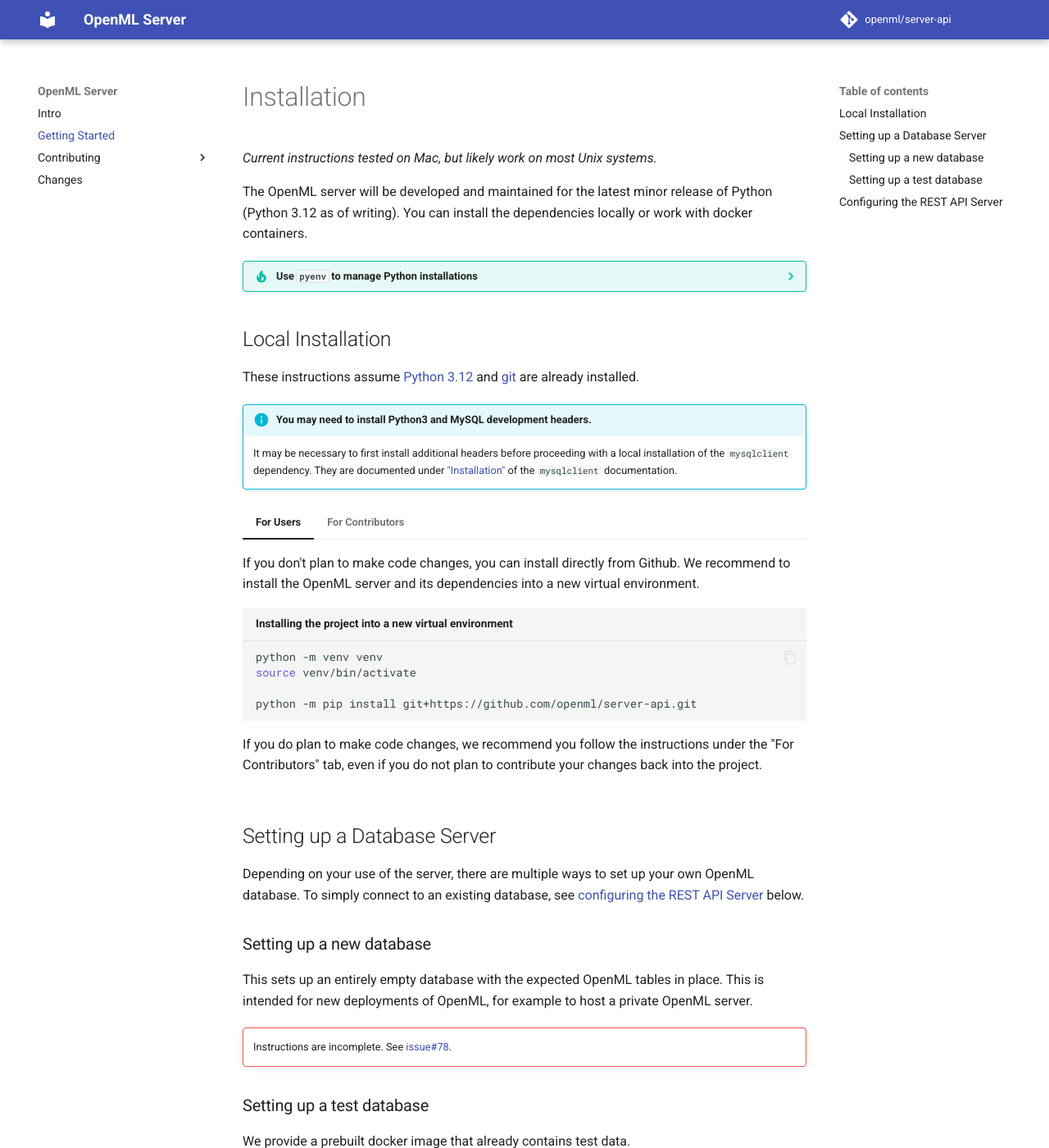
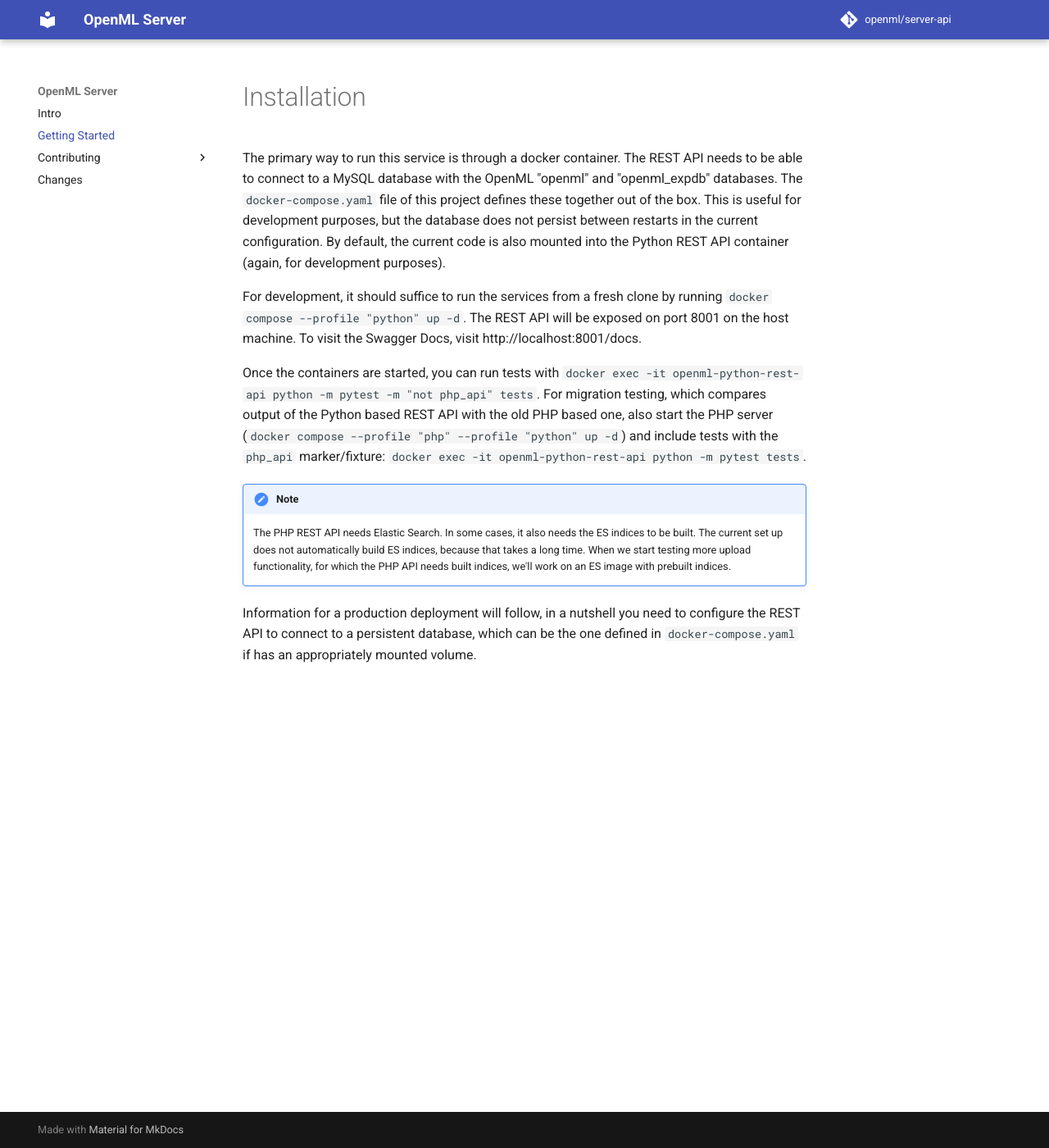
Before and after one commit to openml/server-api, an MkDocs documentation site: the page built from docs/installation.md, in a window 1280 px wide and 1400 px high. Shown: the whole window at 82% size. Built offline with MkDocs 1.6.1 and Material for MkDocs 9.7.7, drawn with Linux system fonts in a browser that asks for light colours; comment, search, counter and statistics services are not loaded; some of the changed text lies outside the part shown.

Commit message:
write updated instructions and favor running containerized

````diff
--- a/docs/installation.md
+++ b/docs/installation.md
@@ -1,144 +1,22 @@
 # Installation
 
-*Current instructions tested on Mac, but likely work on most Unix systems.*
+The primary way to run this service is through a docker container.
+The REST API needs to be able to connect to a MySQL database with the OpenML "openml" and "openml_expdb" databases.
+The `docker-compose.yaml` file of this project defines these together out of the box.
+This is useful for development purposes, but the database does not persist between restarts in the current configuration.
+By default, the current code is also mounted into the Python REST API container (again, for development purposes).
 
-The OpenML server will be developed and maintained for the latest minor release of
-Python (Python 3.12 as of writing).
-You can install the dependencies locally or work with docker containers.
+For development, it should suffice to run the services from a fresh clone by running `docker compose --profile "python" up -d`.
+The REST API will be exposed on port 8001 on the host machine. To visit the Swagger Docs, visit http://localhost:8001/docs.
 
-??? tip "Use `pyenv` to manage Python installations"
+Once the containers are started, you can run tests with `docker exec -it openml-python-rest-api python -m pytest -m "not php_api" tests`.
+For migration testing, which compares output of the Python based REST API with the old PHP based one, also start the PHP server (`docker compose --profile "php" --profile "python" up -d`) and include tests with the `php_api` marker/fixture: `docker exec -it openml-python-rest-api python -m pytest tests`.
 
-    We recommend using [`pyenv`](https://github.com/pyenv/pyenv) if you are working with
-    multiple local Python versions. After following the installation instructions for
-    `pyenv` check that you can execute it:
+!!! note
 
-    ```text
-    > pyenv local
-    3.12
-    ```
+    The PHP REST API needs Elastic Search. In some cases, it also needs the ES indices to be built.
+    The current set up does not automatically build ES indices, because that takes a long time.
+    When we start testing more upload functionality, for which the PHP API needs built indices, we'll work on an ES image with prebuilt indices.
 
-    If `pyenv` can't be found, please make sure to update the terminal environment
-    (either by `reset`ing it, or by closing and opening the terminal). If you get the message
-    `pyenv: no local version configured for this directory` first clone the repository
-    as described below and try again from the root of the cloned repository.
-
-    You can then install the Python version this project uses with:
-    `cat .python-version | pyenv install`
-
-
-## Local Installation
-
-These instructions assume [Python 3.12](https://www.python.org/downloads/)
-and [git](https://git-scm.com/book/en/v2/Getting-Started-Installing-Git) are already installed.
-
-!!! info "You may need to install Python3 and MySQL development headers."
-
-    It may be necessary to first install additional headers before proceeding with a
-    local installation of the `mysqlclient` dependency. They are documented under
-    ["Installation"](https://github.com/PyMySQL/mysqlclient#linux) of the `mysqlclient`
-    documentation.
-
-=== "For Users"
-
-    If you don't plan to make code changes, you can install directly from Github.
-    We recommend to install the OpenML server and its dependencies into a new virtual
-    environment.
-    ```bash  title="Installing the project into a new virtual environment"
-    python -m venv venv
-    source venv/bin/activate
-
-    python -m pip install git+https://github.com/openml/server-api.git
-    ```
-    If you do plan to make code changes, we recommend you follow the instructions
-    under the "For Contributors" tab, even if you do not plan to contribute your
-    changes back into the project.
-
-
-=== "For Contributors"
-
-    If you plan to make changes to this project, it will be useful to install
-    the project from a cloned fork. To fork the project, go to our
-    [project page](https://github.com/openml/server-api) and click "fork".
-    This makes a copy of the repository under your own Github account.
-    You can then clone your own fork (replace `USER_NAME` with your Github username):
-
-    ```bash title="Cloning your fork"
-    git clone https://github.com/USER_NAME/server-api.git
-    cd server-api
-    ```
-
-    Then we can install the project into a new virtual environment in edit mode:
-
-    ```bash title="Installing the project into a new virtual environment"
-    python -m venv venv
-    source venv/bin/activate
-
-    python -m pip install -e ".[dev,docs]"
-    ```
-    Note that this also installs optional dependencies for development and documentation
-    tools. We require this for contributors, but we also highly recommend it anyone
-    that plans to make code changes.
-
-## Setting up a Database Server
-Depending on your use of the server, there are multiple ways to set up your own
-OpenML database. To simply connect to an existing database, see
-[configuring the REST API Server](#configuring-the-rest-api-server) below.
-
-
-### Setting up a new database
-This sets up an entirely empty database with the expected OpenML tables in place.
-This is intended for new deployments of OpenML, for example to host a private OpenML
-server.
-
-!!! Failure ""
-
-    Instructions are incomplete. See [issue#78](https://github.com/openml/server-api/issues/78).
-
-### Setting up a test database
-
-We provide a prebuilt docker image that already contains test data.
-
-=== "Docker Compose"
-    To start the database through `docker compose`, run:
-
-    ```bash
-    docker compose up database
-    ```
-
-    which starts a database.
-
-=== "Docker Run"
-
-    To start a test database as stand-alone container, run:
-
-    ```bash
-    docker run  --rm -e MYSQL_ROOT_PASSWORD=ok -p 3306:3306 -d --name openml-test-database openml/test-database:latest
-    ```
-
-    You may opt to add the container to a network instead, to make it reachable
-    from other docker containers:
-
-    ```bash
-    docker network create openml
-    docker run  --rm -e MYSQL_ROOT_PASSWORD=ok -p 3306:3306 -d --name openml-test-database --network openml openml/test-database:latest
-    ```
-
-The container may take a minute to initialise, but afterwards you can connect to it.
-Either from a local `mysql` client at `127.0.0.1:3306` or from a docker container
-on the same network. For example:
-
-```bash
-docker run --network NETWORK --rm -it mysql mysql -hopenml-test-database -uroot -pok
-```
-where `NETWORK` is `openml` when using `docker run` when following the example,
-and `NETWORK` is `server-api_default` if you used `docker compose` (specifically,
-it is `DIRECTORY_NAME` + `_default`, so if you renamed the `server-api` directory to
-something else, the network name reflects that).
-
-## Configuring the REST API Server
-
-The REST API is configured through a [TOML](https://toml.io) file.
-
-!!! Failure ""
-
-    Instructions are incomplete. Please have patience while we are adding more documentation.
+Information for a production deployment will follow, in a nutshell you need to configure the REST API to connect to a persistent database,
+which can be the one defined in `docker-compose.yaml` if has an appropriately mounted volume.
````
Also changed, not shown: 1 other file.
